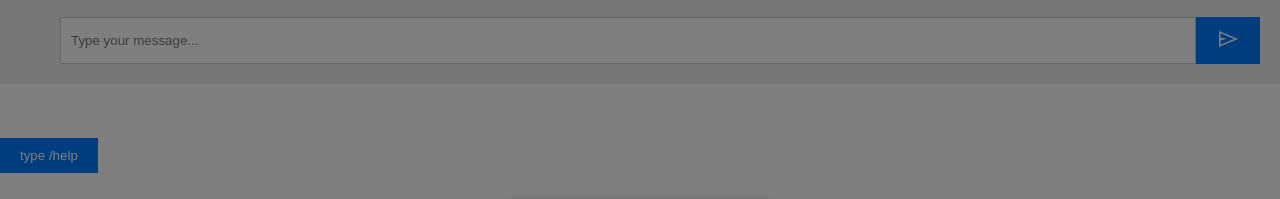
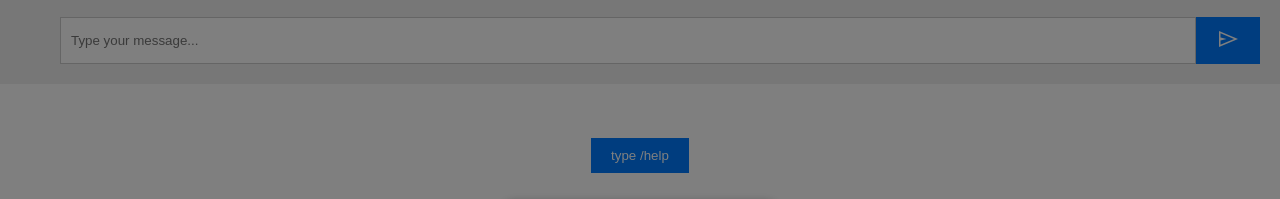
Before and after one commit to Mayankpratapsingh022/Simple-ChatApp, a website: page public/index.html in a window 1280 px wide. Shown: the part 109-308 px from the top of the page. Drawn offline with nearby package versions, Linux system fonts and the light colour scheme; no server answers.

Commit message:
Update style.css
added /help button div container css

```diff
--- a/public/style.css
+++ b/public/style.css
@@ -230,3 +230,11 @@
     padding: 20px;
     box-shadow: 0px 0px 10px rgba(0, 0, 0, 0.2);
 }
+
+
+#helpdiv{
+  display: flex;
+  justify-content: center;
+  align-items: center;
+
+}
```
